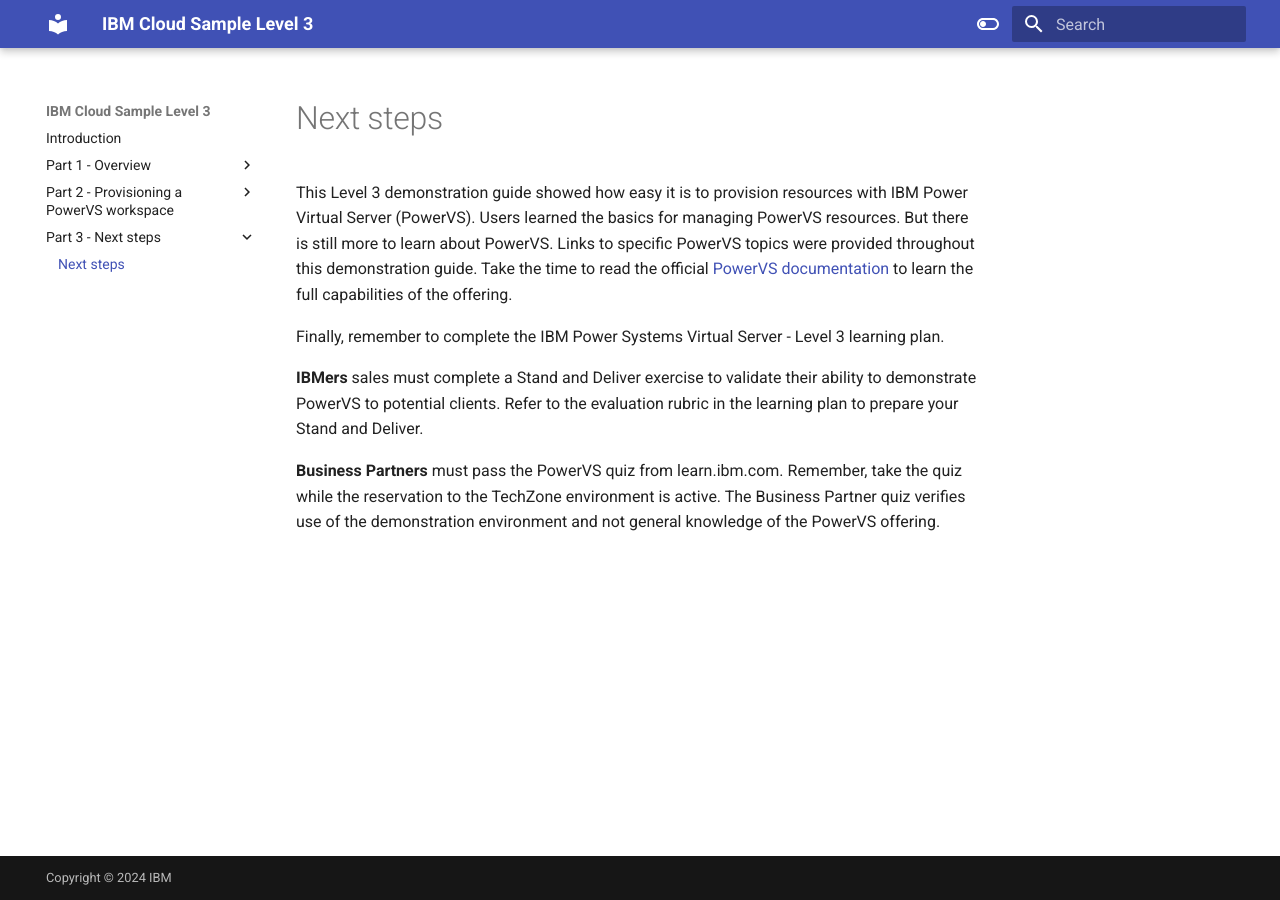
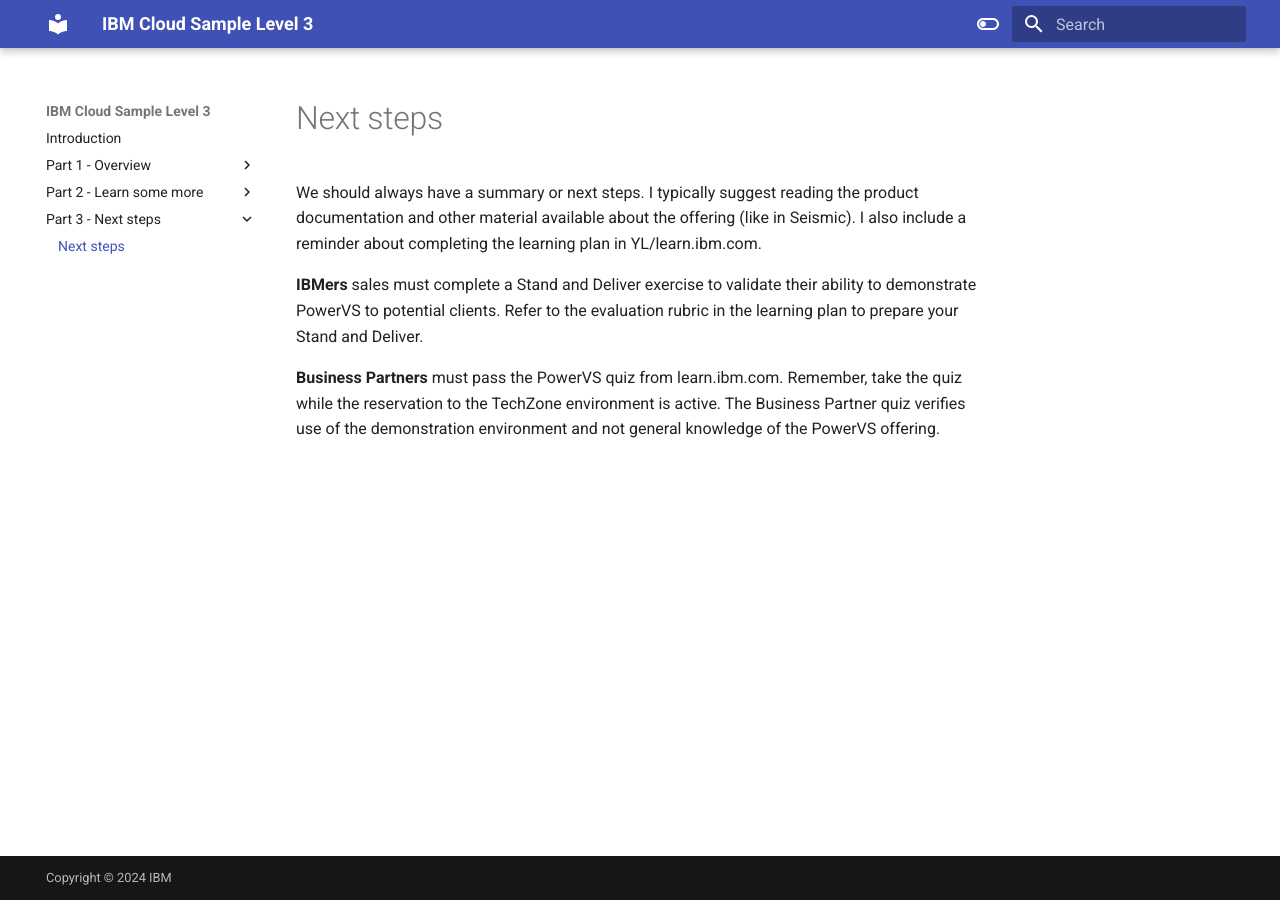
Before and after one commit to dpkshetty/SalesEnablement-L3-test-repo2, an MkDocs documentation site: the page built from docs/Part 3/01 Next steps.md, in a window 1280 px wide. Built offline with MkDocs 1.6.1 and Material for MkDocs 9.7.7, drawn with Linux system fonts in a browser that asks for light colours.

Commit message:
wrap up sample text.

```diff
--- a/docs/Part 3/01 Next steps.md
+++ b/docs/Part 3/01 Next steps.md
@@ -1,6 +1,4 @@
-This Level 3 demonstration guide showed how easy it is to provision resources with IBM Power Virtual Server (PowerVS). Users learned the basics for managing PowerVS resources. But there is still more to learn about PowerVS. Links to specific PowerVS topics were provided throughout this demonstration guide. Take the time to read the official <a href="https://cloud.ibm.com/docs/power-iaas" target="_blank">PowerVS documentation</a> to learn the full capabilities of the offering.
-
-Finally, remember to complete the IBM Power Systems Virtual Server - Level 3 learning plan.
+We should always have a summary or next steps. I typically suggest reading the product documentation and other material available about the offering (like in Seismic). I also include a reminder about completing the learning plan in YL/learn.ibm.com.
 
 **IBMers** sales must complete a Stand and Deliver exercise to validate their ability to demonstrate PowerVS to potential clients. Refer to the evaluation rubric in the learning plan to prepare your Stand and Deliver.
 
--- a/mkdocs.yml
+++ b/mkdocs.yml
@@ -52,7 +52,7 @@
   - Part 1 - Overview:
     - 'Introduction': 'Part 1/01 Introduction.md'
     - 'Reserve the environment': 'Part 1/02 Callouts.md'
-  - Part 2 - Provisioning a PowerVS workspace:
+  - Part 2 - Learn some more:
     - 'Introduction': 'Part 2/01 Introduction.md'
     - 'More stuff': 'Part 2/02 More stuff.md'
   - Part 3 - Next steps:
```
Also changed, not shown: docs/Part 2/02 More stuff.md (+1 -1 lines).
